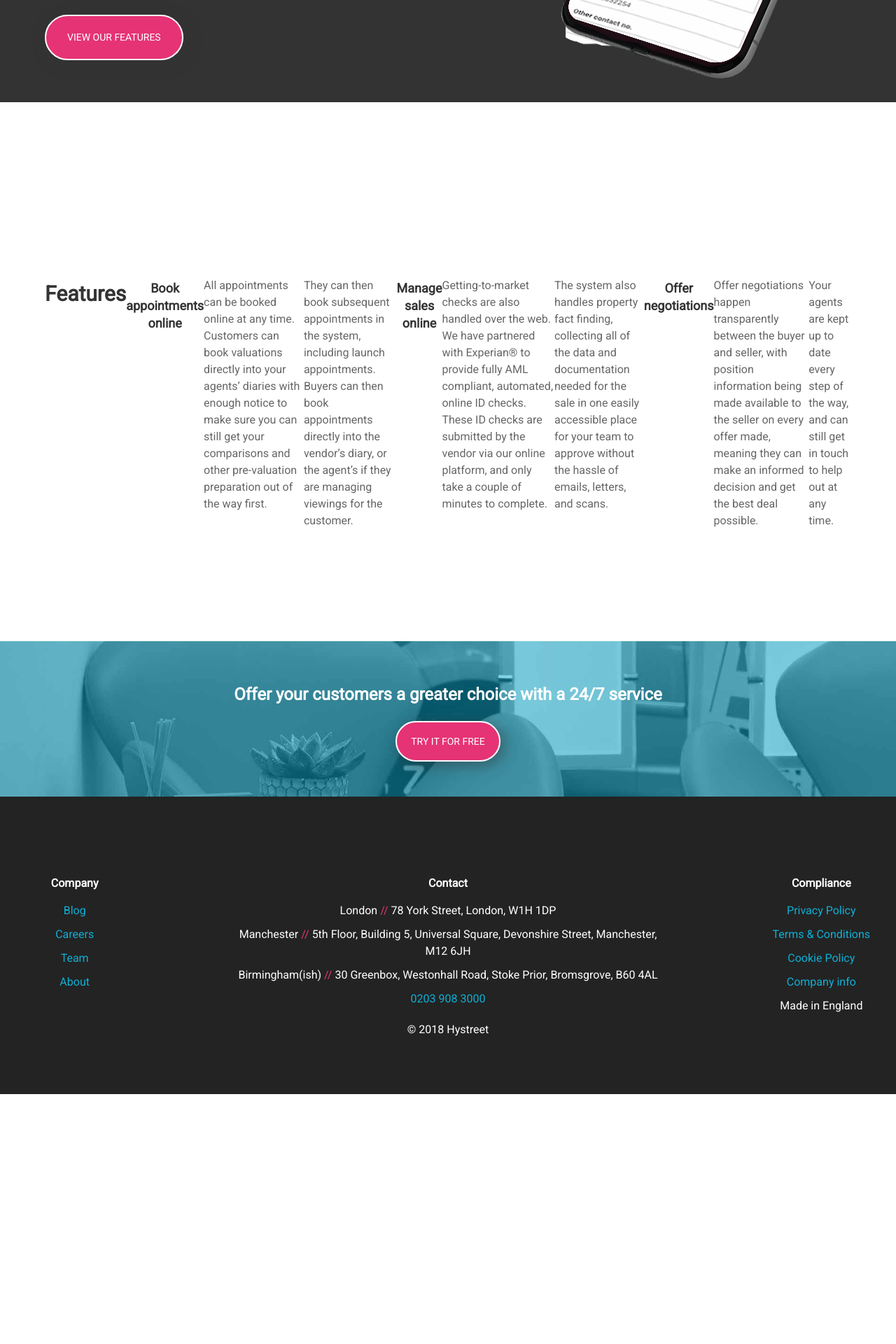
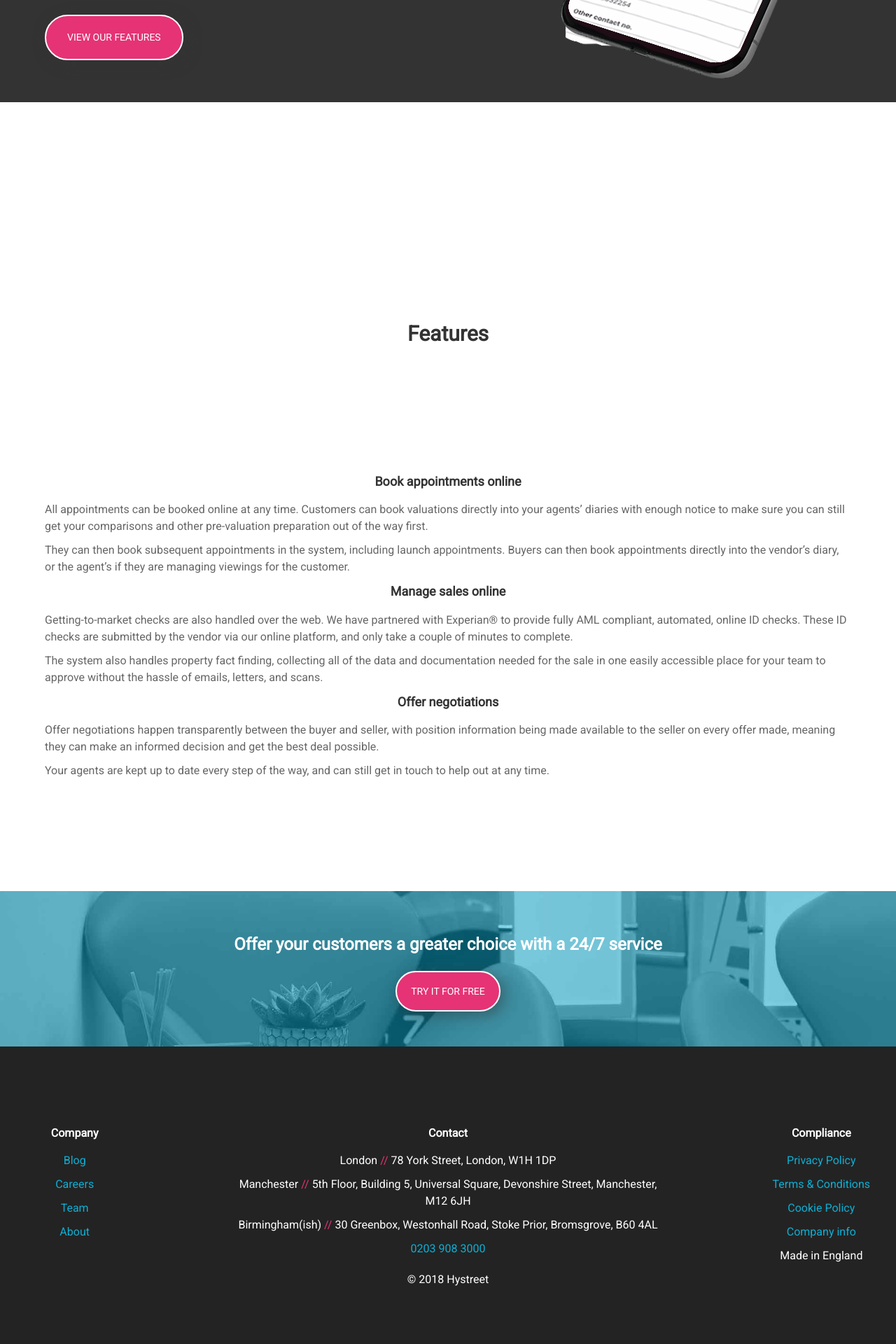
Before and after one commit to hidr/hystreet-marketing-live, a Jekyll site: the page built from product/index.html, in a window 1280 px wide. Shown: the part 3704-5624 px from the top of the page at 70% size. Built offline with Jekyll 4.4.1, drawn with Linux system fonts in a browser that asks for light colours; a script that is not in the unit is left out; before the commit the page ends 5267 px from its top, so only the background shows below that.

Commit message:
desktop layout of items broken by resonsive 'fixes'

```diff
--- a/css/style.css
+++ b/css/style.css
@@ -196,7 +196,7 @@
 border-width: 2px;
 border-style: solid;
 display:  table;
-margin:  0 auto;
+margin:  25px 50px;
 width: 250px;
 text-align:  center;
   }
--- a/product/index.html
+++ b/product/index.html
@@ -89,23 +89,25 @@
 
 <div class='full page-content'>
   <div class='row page-content-row'>
+    <div class="copy">
       <h2>
         Features
       </h2>
-      <div class="spacing"></div>
-      <p>
-      </p>
+    </div>
+  </div>
+<div class='row page-content-row'>
+  <div class='copy'>
       <h3>
         Book appointments online
       </h3>
       <p>
         All appointments can be booked online at any time. Customers can book valuations directly into your agents’ diaries with enough notice to make sure you can still get your comparisons and other pre-valuation preparation out of the way first.
       </p>
+
       <p>
         They can then book subsequent appointments in the system, including launch appointments. Buyers can then book appointments directly into the vendor’s diary, or the agent’s if they are managing viewings for the customer.
       </p>
-      <p>
-      </p>
+
       <h3>
         Manage sales online
       </h3>
@@ -116,8 +118,7 @@
       <p>
         The system also handles property fact finding, collecting all of the data and documentation needed for the sale in one easily accessible place for your team to approve without the hassle of emails, letters, and scans.
       </p>
-      <p>
-      </p>
+
       <h3>
         Offer negotiations
       </h3>
@@ -129,9 +130,9 @@
       </p>
       <p>
       </p>
-
+    </div>
+    </div>
   </div>
-</div>
 
 <div class='testimonials full light centered-text bg-features-bottom' style="display: -webkit-box">
   <div class='row'>
```
